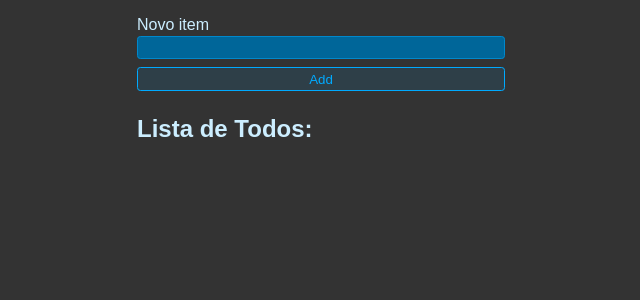
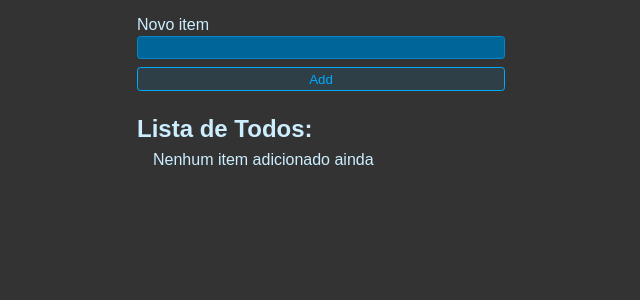
Before and after one commit to ribeiro-dev/react-todo, a React (Vite) app: page / in a window 1280 px wide. Shown: the top 300 px of the page, without its empty margins (319-959 px from the left). Built offline with nearby package versions, Linux system fonts and the light colour scheme.

Commit message:
add: todo list placeholder

```diff
--- a/src/App.jsx
+++ b/src/App.jsx
@@ -54,6 +54,7 @@ export default function App() {
 
       <h1 className="header">Lista de Todos:</h1>
       <ul className="list">
+        {todos.length == 0 && "Nenhum item adicionado ainda"}
         {todos.map(todo => {
           return (
             <li key={todo.id}>
```
